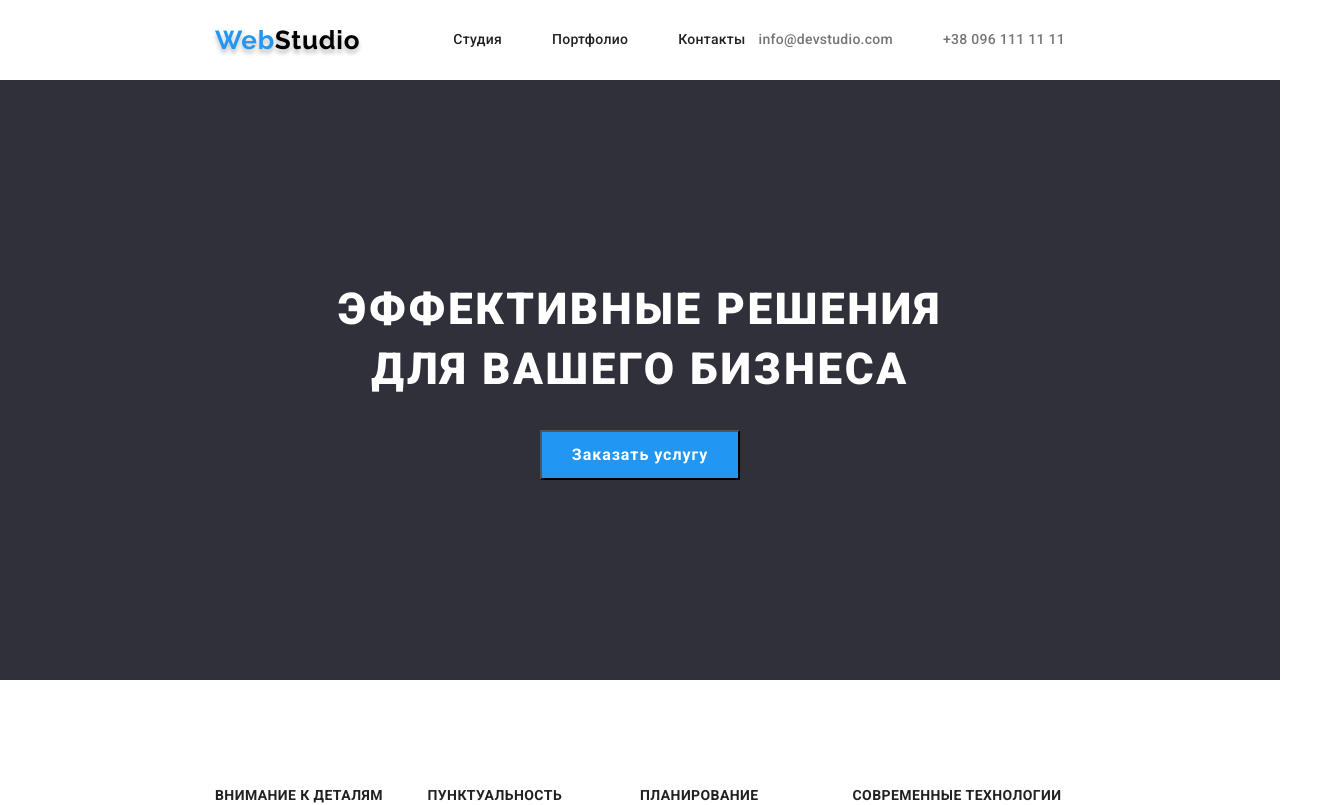
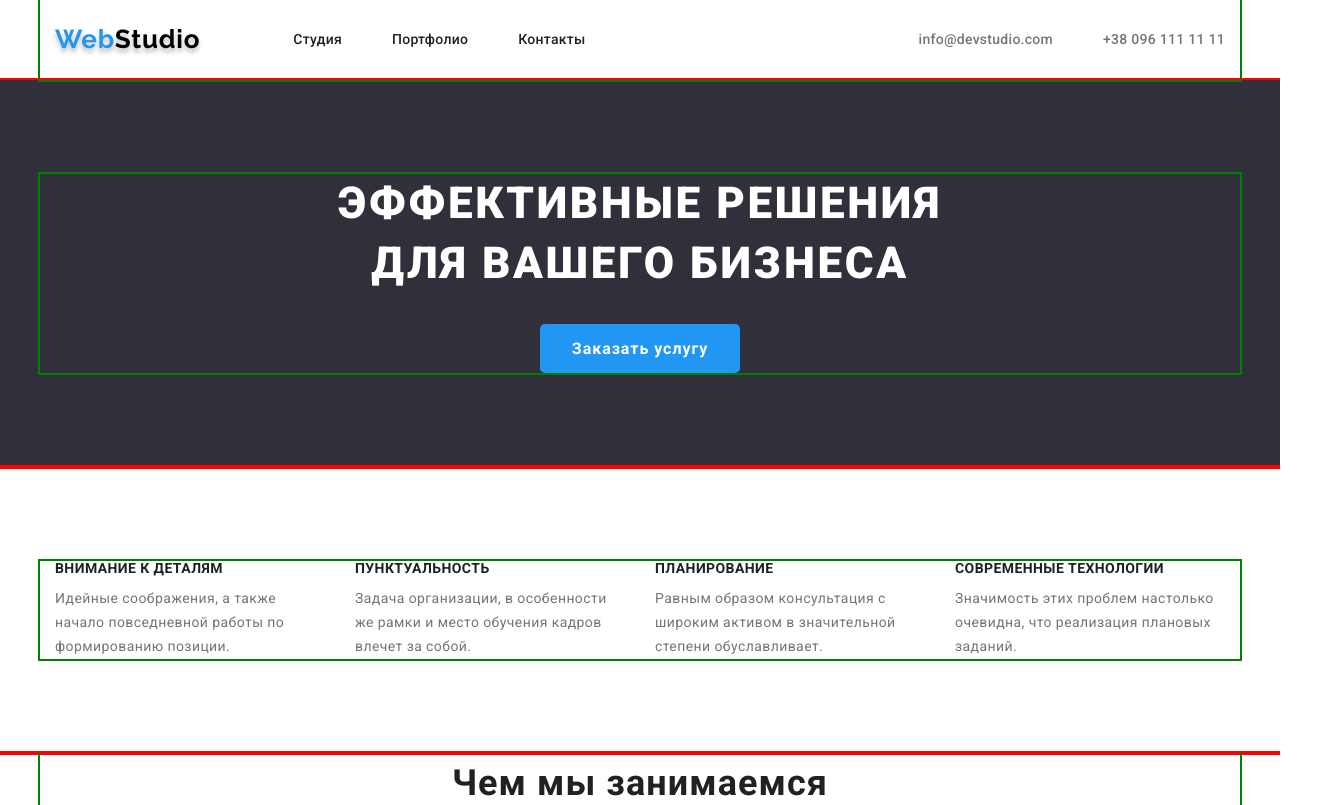
Before and after one commit to b01ma/goit-markup-hw-03, a plain HTML site: page index.html in a window 1280 px wide. Shown: the top 805 px of the page, 1325 px wide, since content can reach past the window. Drawn offline with nearby package versions, Linux system fonts and the light colour scheme.

Commit message:
Fixed css styles for the index page according to homework task

```diff
--- a/css/styles.css
+++ b/css/styles.css
@@ -8,11 +8,30 @@
 Логотип подвал #2196F3 и #FFFFFF
 Логотип хэдер #2196F3 и #000000
 Тень логотипа - #000000
-Кнопка героя: фот - #2196F3 текст - #FFFFFF
-Футер фон - ##2F303A
+Кнопка героя: фон - #2196F3 текст - #FFFFFF
+Футер фон - #2F303A
  */
 
 /* Основные переменные */
+
+/* Ресет */
+
+p,
+h1,
+h2,
+h3,
+h4,
+h5,
+h6 {
+  margin-bottom: 0;
+  margin-top: 0;
+}
+
+ul {
+  margin-bottom: 0;
+  margin-top: 0;
+  padding-left: 0;
+}
 
 :root {
   --main-bg-color: #ffffff;
@@ -54,15 +73,6 @@ body {
   color: var(--accent-text-color);
 }
 
-/* Хэдер, Родитель 3х блоков хэдера */
-.header {
-  display: flex;
-  flex-direction: row;
-  justify-content: space-between;
-  align-items: center;
-}
-
-/* Логотип, 1й блок Флекса хэдера*/
 .logo {
   color: #2196f3;
   text-shadow: 0px 4px 4px rgba(0, 0, 0, 0.25);
@@ -73,53 +83,72 @@ body {
   letter-spacing: 0.03em;
 }
 
-.logo-header {
-  margin: 25px 93px 24px 215px;
-}
-/* 2й блок Флекса для хэдера */
-.nav {
-  flex-grow: 1;
+.section {
+  padding-top: 94px;
+  padding-bottom: 94px;
+
+  outline: 2px solid red;
 }
 
-/* Внутри 2го блока хэдера, панель навигации */
-.nav-list {
+/* Хэдер */
+.container {
+  width: 1200px;
+  padding-left: 15px;
+  padding-right: 15px;
+  margin-right: auto;
+  margin-left: auto;
+  box-sizing: border-box;
+
+  outline: 2px solid green;
+}
+
+.header {
   display: flex;
-  margin: 0;
-  padding: 0;
+  flex-direction: row;
+  justify-content: space-between;
   align-items: center;
 }
 
-/* Заданы значения марджина, чтобы разделить слова согласно шаблону */
-.nav-list li,
-.contact-list li {
-  margin-right: 50px;
-}
-
-/* Убираем значение последнего элемента, чтобы точно установить марджин между блоками */
-.nav-list li:last-child,
-.contact-list li:last-child {
-  margin-right: 0;
-}
-
-/* 3й бок Флекса хэдера, контакты */
-.contact-list {
-  display: flex;
-  margin-right: 215px;
-  padding: 0;
+/* Хэдэр/Логотип, */
+.logo-header {
+  display: block;
+  margin-right: 93px;
+  padding-top: 24px;
+  padding-bottom: 25px;
 }
 
 /* Цвет логотипа в хэдере */
 header .logo-span {
   color: #000000;
 }
+/* Хэдер/Навигация */
+.nav {
+  flex-grow: 1;
+}
 
 /* Панель навигации */
 .nav-list,
 .contact-list {
+  display: flex;
+
   font-weight: 500;
   font-size: 14px;
   line-height: 1.14;
   letter-spacing: 0.02em;
+}
+
+.list-item {
+  display: block;
+  margin-right: 50px;
+}
+
+.list-item:last-child {
+  margin-right: 0;
+}
+
+.list-item .link {
+  padding-top: 32px;
+  padding-bottom: 32px;
 }
 
 .nav-contacts .link {
@@ -136,14 +165,9 @@ header .logo-span {
 }
 
 /* Герой */
+
 .hero {
   background-color: #2f303a;
-  padding: 200px 452px;
-  max-width: 1600px;
-  margin: 0 auto;
-  display: flex;
-  flex-direction: column;
-  align-items: center;
 }
 
 .hero-heading {
@@ -154,10 +178,12 @@ header .logo-span {
   text-align: center;
   letter-spacing: 0.06em;
   text-transform: uppercase;
-  margin: 0;
   margin-bottom: 30px;
-  padding: 0;
+
+  display: block;
   width: 696px;
+  margin-right: auto;
+  margin-left: auto;
 }
 
 .hero-btn {
@@ -169,28 +195,42 @@ header .logo-span {
   line-height: 1.85;
   text-align: center;
   letter-spacing: 0.06em;
-  width: 200px;
-  height: 50px;
+  border-radius: 5px;
+  border: none;
+
+  display: block;
+  padding: 10px 32px;
+  margin-right: auto;
+  margin-left: auto;
 }
 
 /* Преимущества */
 
 /* Скрытый заголовок, но виден для ассестивных уствройств */
-.advantage h2 {
-  position: fixed;
-  top: -100%;
+.visually-hidden {
+  position: absolute;
+  width: 1px;
+  height: 1px;
+  margin: -1px;
+  padding: 0;
+  overflow: hidden;
+  border: 0;
+  clip: rect(0 0 0 0);
 }
 
 .advantage-list {
   display: flex;
   justify-content: space-between;
-  margin: 94px 215px;
-  padding: 0;
 }
 
 .advantage-list li {
+  display: inline-block;
   flex-basis: 270px;
-  padding: 0;
+  margin-right: 30px;
+}
+
+.advantage-list li:last-child {
+  margin-right: 0;
 }
 
 .advantage h3 {
@@ -200,14 +240,18 @@ header .logo-span {
   line-height: 1.14;
   letter-spacing: 0.03em;
   text-transform: uppercase;
+
+  margin-bottom: 10px;
 }
 
 /* О компании */
 .about-list {
   display: flex;
   justify-content: space-between;
-  margin: 50px 215px 94px 215px;
-  padding: 0;
+}
+
+.about {
+  padding-top: 0;
 }
 
 .about h2,
@@ -218,22 +262,26 @@ header .logo-span {
   line-height: 1.67;
   text-align: center;
   letter-spacing: 0.03em;
-  margin: 0;
+
+  margin-bottom: 50px;
 }
 
-/* Команда компании - нет оформления на данном этапе */
+/* Команда компании */
 .team {
   background-color: #f5f4fa;
-  padding-top: 94px;
 }
 
 .team-list {
   display: flex;
   justify-content: space-between;
-  margin: 50px 215px 94px 215px;
-  padding: 0;
+
+  padding-bottom: 30px;
 }
 
+.team-list .image {
+  display: block;
+  margin-bottom: 30px;
+}
 .team h3 {
   color: var(--secondary-text-color);
   font-weight: 500;
@@ -241,6 +289,8 @@ header .logo-span {
   line-height: 1.19;
   text-align: center;
   letter-spacing: 0.03em;
+
+  margin-bottom: 10px;
 }
 
 .team p {
@@ -286,18 +336,6 @@ header .logo-span {
 /* Подвал сайта */
 .footer {
   background-color: #2f303a;
-  margin: 0;
-  padding: 60px 0 60px 215px;
-}
-
-.footer-list {
-  padding: 0;
-  margin: 20px 0 0 0;
-}
-
-.address {
-  color: #ffffff;
-  font-style: normal;
 }
 
 /* Цвет части логотипа подвала сайта */
@@ -305,11 +343,22 @@ footer .logo-span {
   color: #ffffff;
 }
 
-.logo-footer {
-  margin: 0;
+.footer-list {
+  margin-top: 20px;
+}
+
+.address {
+  color: #ffffff;
+  font-style: normal;
+  font-size: 14px;
+  line-height: 1, 72;
 }
 
 .footer-contacts {
+  font-size: 14px;
+  line-height: 1, 72;
+  letter-spacing: 0.03em;
+  text-shadow: 0px 4px 4px rgba(0, 0, 0, 0.25);
   text-shadow: 0px 4px 4px rgba(0, 0, 0, 0.25);
   color: rgba(255, 255, 255, 0.6);
 }
--- a/index.html
+++ b/index.html
@@ -8,7 +8,7 @@
     <title>Домашняя работа №3</title>
     <link rel="stylesheet" href="https://cdnjs.cloudflare.com/ajax/libs/normalize/8.0.1/normalize.min.css"
     integrity="sha512-NhSC1YmyruXifcj/KFRWoC561YpHpc5Jtzgvbuzx5VozKpWvQ+4nXhPdFgmx8xqexRcpAglTj9sIBWINXa8x5w=="
-    crossorigin="anonymous" referrerpolicy="no-referrer" />
+    crossorigin="anonymous" referrerpolicy="no-referrer"/>
     <link rel="stylesheet" href="./css/styles.css"/>
     <style>
     @import url('https://fonts.googleapis.com/css2?family=Raleway:wght@700&family=Roboto:wght@400;500;700;900&display=swap');
@@ -17,19 +17,19 @@
 
 <body>
     <!-- Хедер веб сайта -->
-    <header class="header">
+    <header class="header container">
         <a class="link logo logo-header" href="./index.html">Web<span class="logo-span link">Studio</span></a>
 
         <!-- Навигация  -->
         <nav class="nav">
             <ul class="nav-list list">
-                <li>
+                <li class="list-item" >
                     <a class="link" href="">Студия</a>
                 </li>
-                <li>
+                <li class="list-item" >
                     <a class="link" href="./portfolio.html">Портфолио</a>
                 </li>
-                <li>
+                <li class="list-item" >
                     <a class="link" href="">Контакты</a>
                 </li>
             </ul>
@@ -38,12 +38,12 @@
         <!-- Контакты -->
         <div class="nav-contacts">
             <ul class="contact-list list">
-                <li>
-                    <a class="link contacts" href="">info@devstudio.com</a>
+                <li class="list-item" >
+                    <a class="link contact-link" href="">info@devstudio.com</a>
                 </li>
-                <li>
-                    <a class="link contacts" href="">+38 096 111 11 11</a>
-                </li>
+                <li class="list-item" >
+                    <a class="link contact-link" href="">+38 096 111 11 11</a>
+                </li >
             </ul>
         </div>
 
@@ -52,14 +52,17 @@
     <!-- Основной контент сайта -->
     <main>
         <!-- Герой -->
-        <section class="hero">
+        <section class="hero section">
+                <div class="container">
                     <h1 class="hero-heading">ЭФФЕКТИВНЫЕ РЕШЕНИЯ ДЛЯ ВАШЕГО БИЗНЕСА</h1>
                     <button class="hero-btn" type="button">Заказать услугу</button>
+                </div>
         </section>
 
         <!-- Преимущества -->
-        <section class="advantage">
-            <h2>Преимущества</h2>
+        <section class="advantage section">
+            <div class="container" >
+                <h2 class="visually-hidden">Преимущества</h2>
                 <ul class="advantage-list list">
                     <li>
                         <h3>Внимание к деталям</h3>
@@ -78,10 +81,12 @@
                         <p>Значимость этих проблем настолько очевидна, что реализация плановых заданий.</p>
                     </li>
                 </ul>
+            </div>
         </section>
 
         <!-- О компании -->
-        <section class="about">
+        <section class="about section">
+            <div class="container">
                 <h2>Чем мы занимаемся</h2>
                 <ul class="about-list list">
                     <li>
@@ -94,39 +99,43 @@
                         <img src="./images/aboutImage3.jpeg" alt="Фото дизайнера за работой" width="370">
                     </li>
                 </ul>
+            </div>
         </section>
 
         <!-- Команда компании -->
-        <section class="team" >
+        <section class="team section" >
+           <div class="container">
                 <h2>Наша команда</h2>
                 <ul class="team-list list">
                     <li>
-                    <img src="./images/teamcard1.jpg" alt="Фото Игоря Демянова" width="270">
+                        <img class="image" src="./images/teamcard1.jpg" alt="Фото Игоря Демянова" width="270">
                         <h3>Игорь Демьяненко</h3>
                         <p>Product Designer</p>
                     </li>
                     <li>
-                    <img src="./images/teamcard2.jpg" alt="Фото Ольшги Репеной" width="270">
+                        <img class="image" src="./images/teamcard2.jpg" alt="Фото Ольшги Репеной" width="270">
                         <h3>Ольга Репина</h3>
                         <p>Frontend Developer</p>
                     </li>
                     <li>
-                    <img src="./images/teamcard3.jpg" alt="Фото Николая Тарасова" width="270">
+                        <img class="image" src="./images/teamcard3.jpg" alt="Фото Николая Тарасова" width="270">
                         <h3>Николай Тарасов</h3>
                         <p>Marketing</p>
                     </li>
                     <li>
-                    <img src="./images/teamcard4.jpg" alt="Фото Михаила Ермакова" width="270">
+                        <img class="image" src="./images/teamcard4.jpg" alt="Фото Михаила Ермакова" width="270">
                         <h3>Михаил Ермаков</h3>
                         <p>UI Designer</p>
                     </li>
                 </ul>
+           </div>
         </section>
     </main>
 
     <!-- Подвал веб сайта -->
-    <footer class="footer">
-        <a class="link logo logo-footer" href="./index.html">Web<span class="logo-span link">Studio</span></a>
+    <footer class="footer section">
+       <div class="container">
+            <a class="link logo" href="./index.html">Web<span class="logo-span link">Studio</span></a>
             <ul class="footer-list list">
                 <li>
                     <address class="address">г. Киев, пр-т Леси Украинки, 26</address>
@@ -138,6 +147,7 @@
                     <a class="link footer-contacts" href="">+38 099 111 11 11</a>
                 </li>
             </ul>
+       </div>
 
     </footer>
 </body>
```
Lines whose indentation alone changed are shown as unchanged.
